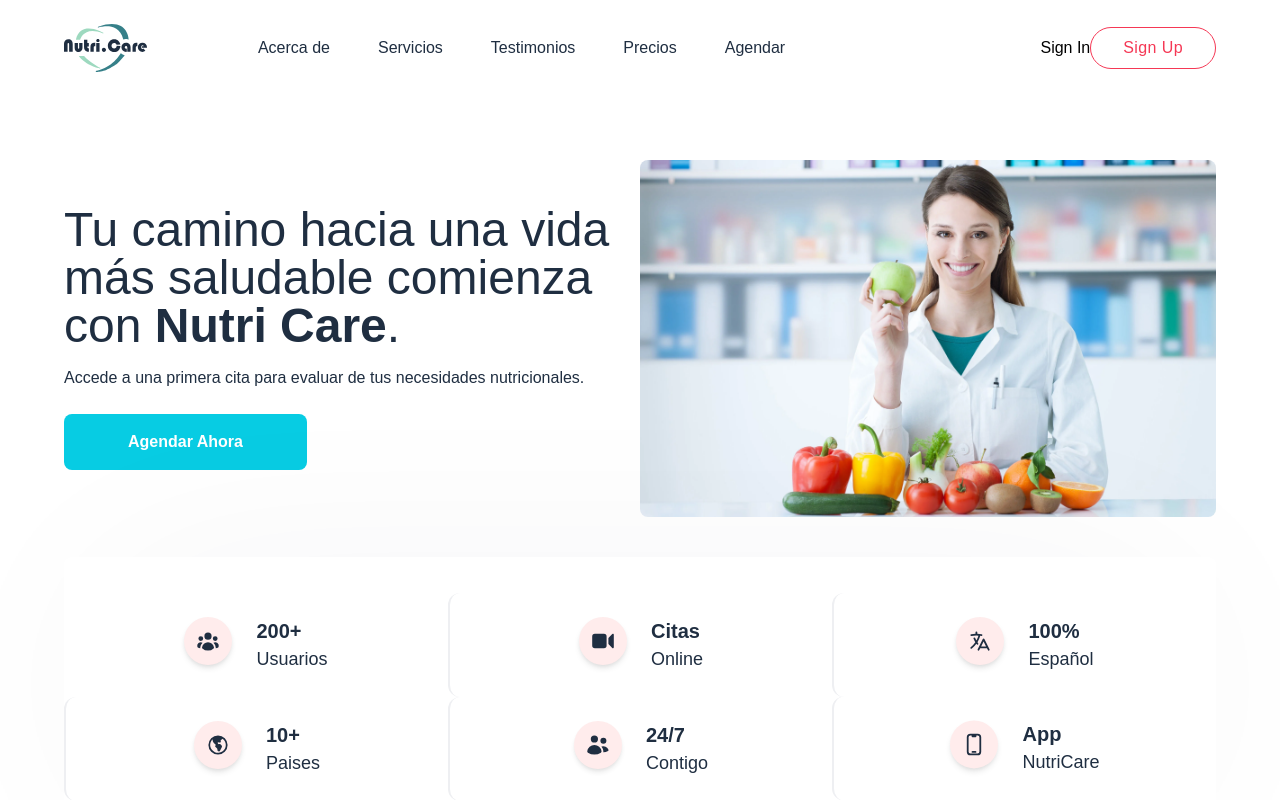
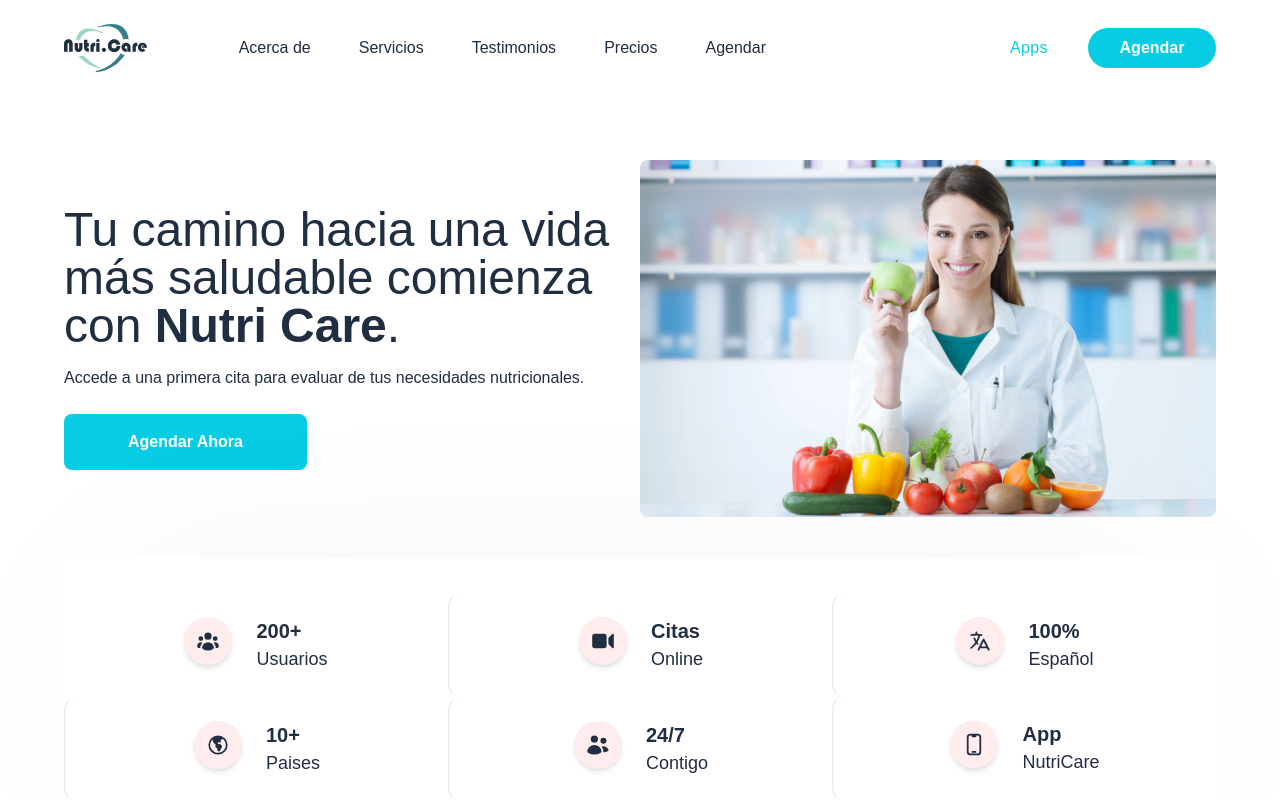
Before and after one commit to hpaulsalazar96/nutri-care-landing-page, a Next.js app: page / in a window 1280 px wide. Shown: the top 800 px of the page. Built offline with nearby package versions, Linux system fonts and the light colour scheme.

Commit message:
update header buttons

```diff
--- a/components/Layout/Header.tsx
+++ b/components/Layout/Header.tsx
@@ -137,10 +137,11 @@ export const Header = () => {
                         </LinkScroll>
                     </ul>
                     <div className="col-start-10 col-end-12 font-medium flex justify-end items-center">
-                        <Link href="/">
+                        {/*<Link href="/">
                             Sign In
-                        </Link>
-                        <ButtonOutline>Sign Up</ButtonOutline>
+                        </Link>*/}
+                        <ButtonOutline addClass="flex justify-center items-center rounded-2xl ml-2">Apps</ButtonOutline>
+                        <ButtonPrimary addClass="w-10 h-10 flex justify-center items-center rounded-l-full rounded-r-full ml-2">Agendar</ButtonPrimary>
                     </div>
                 </nav>
             </header>
--- a/components/misc/ButtonOutline.tsx
+++ b/components/misc/ButtonOutline.tsx
@@ -6,7 +6,7 @@ type Props = {
 export const ButtonOutline: React.FC<Props> = ({ children, addClass }) => {
   return (
     <button
-      className={"font-medium tracking-wide py-2 px-5 sm:px-8 border border-orange-500 text-orange-500 bg-white-500 outline-none rounded-l-full rounded-r-full capitalize hover:bg-orange-500 hover:text-white-500 transition-all hover:shadow-orange "
+      className={"font-medium tracking-wide py-2 px-5 sm:px-8 hover:border-nutricare-100 text-nutricare-100 bg-white-500 outline-none rounded-l-full rounded-r-full capitalize hover:bg-nutricare-100 hover:text-white-500 transition-all hover:shadow-nutricare-md "
         +
         addClass
       }>
```
